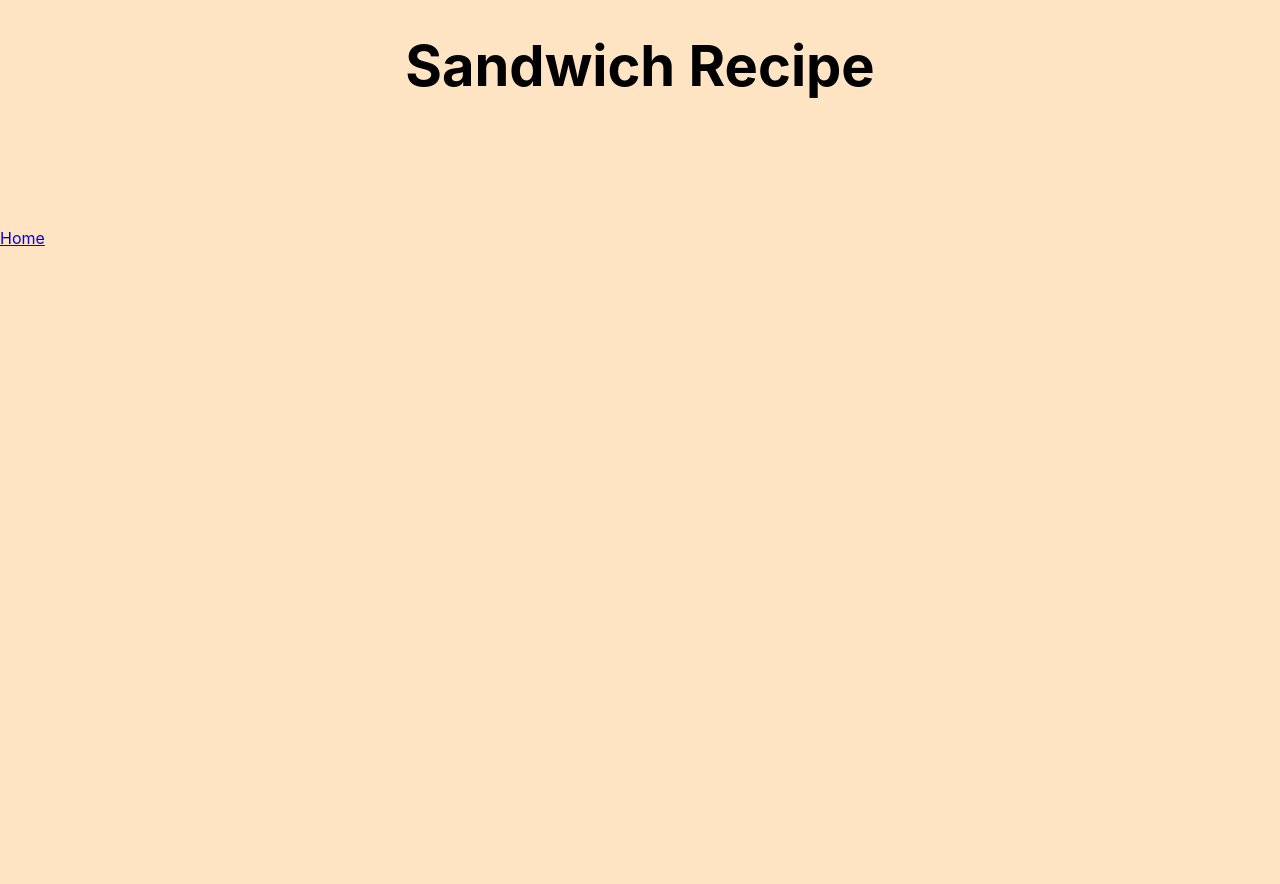
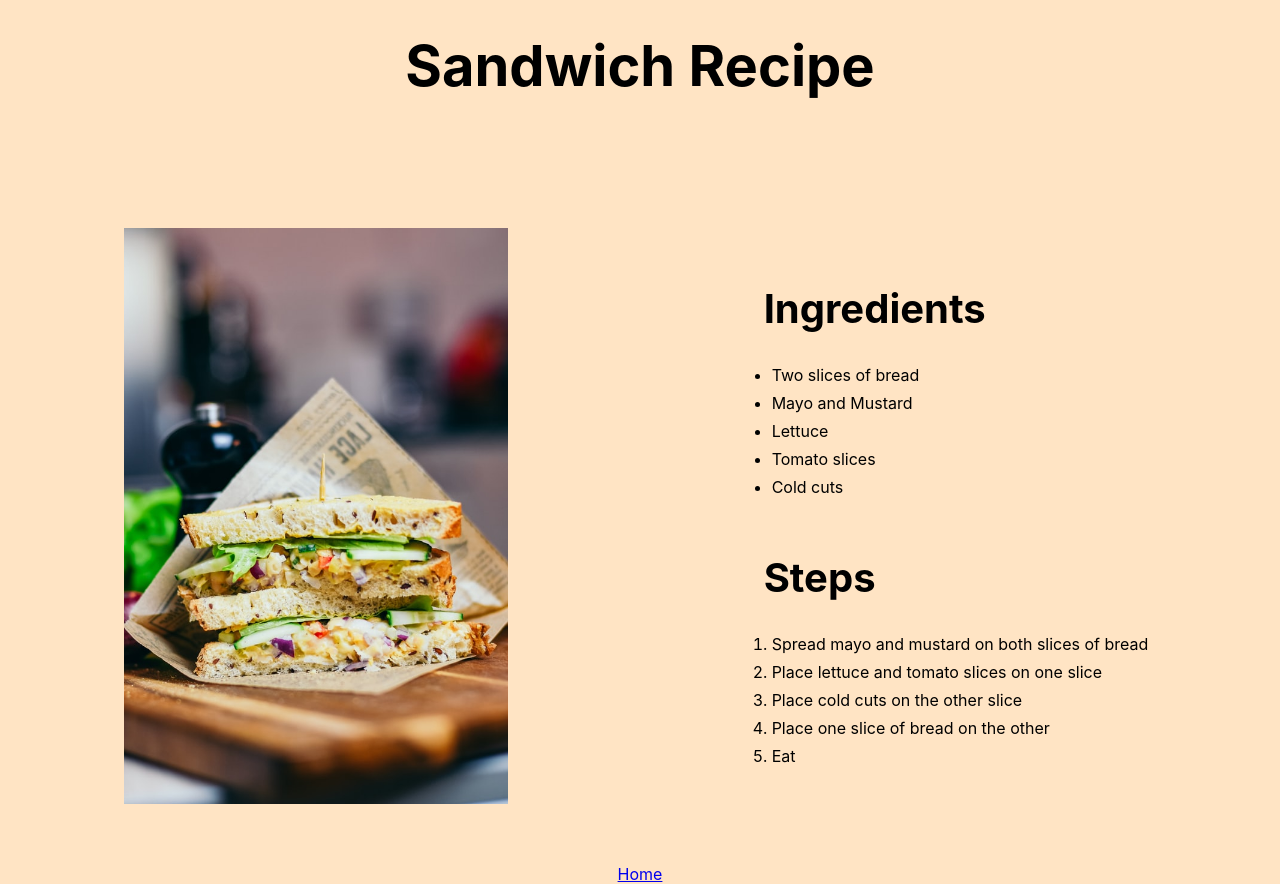
Before and after one commit to Victor-Guerrero-Devs/the-odin-project, a plain HTML site: page 1-odin-recipes/recipes/sandwich.html in a window 1280 px wide. Before the commit the page ends 832 px from the top, so only its background shows below. Drawn offline with Linux system fonts and the light colour scheme.

Commit message:
Finish sandwhich.html

```diff
--- a/1-odin-recipes/recipes/sandwich.html
+++ b/1-odin-recipes/recipes/sandwich.html
@@ -11,7 +11,35 @@
     <header>
       <h1 class="page-title">Sandwich Recipe</h1>
     </header>
-
-    <a href="/index.html">Home</a>
+    <div class="container">
+      <div class="image-container">
+        <img
+          class="img"
+          src="/imgs/sandwich.jpg"
+          alt="A tasty sandwich cut in half"
+        />
+      </div>
+      <div class="ingredients-container">
+        <h2>Ingredients</h2>
+        <ul>
+          <li>Two slices of bread</li>
+          <li>Mayo and Mustard</li>
+          <li>Lettuce</li>
+          <li>Tomato slices</li>
+          <li>Cold cuts</li>
+        </ul>
+        <h2>Steps</h2>
+        <ol>
+          <li>Spread mayo and mustard on both slices of bread</li>
+          <li>Place lettuce and tomato slices on one slice</li>
+          <li>Place cold cuts on the other slice</li>
+          <li>Place one slice of bread on the other</li>
+          <li>Eat</li>
+        </ol>
+      </div>
+    </div>
+    <footer>
+      <a href="/index.html">Home</a>
+    </footer>
   </body>
 </html>
--- a/1-odin-recipes/styles.css
+++ b/1-odin-recipes/styles.css
@@ -16,6 +16,7 @@ body {
 
 h2 {
   font-size: 2.5rem;
+  margin: 3.5rem 0 2rem 0;
 }
 
 .page-title {
@@ -46,6 +47,15 @@ h2 {
   margin: 1rem;
 }
 
+li {
+  margin: 0.5rem;
+}
+
 .img {
   width: 60%;
 }
+
+footer {
+  margin-top: 3.5rem;
+  text-align: center;
+}
```
Also changed, not shown: 1-odin-recipes/imgs/sandwich.jpg (added).
